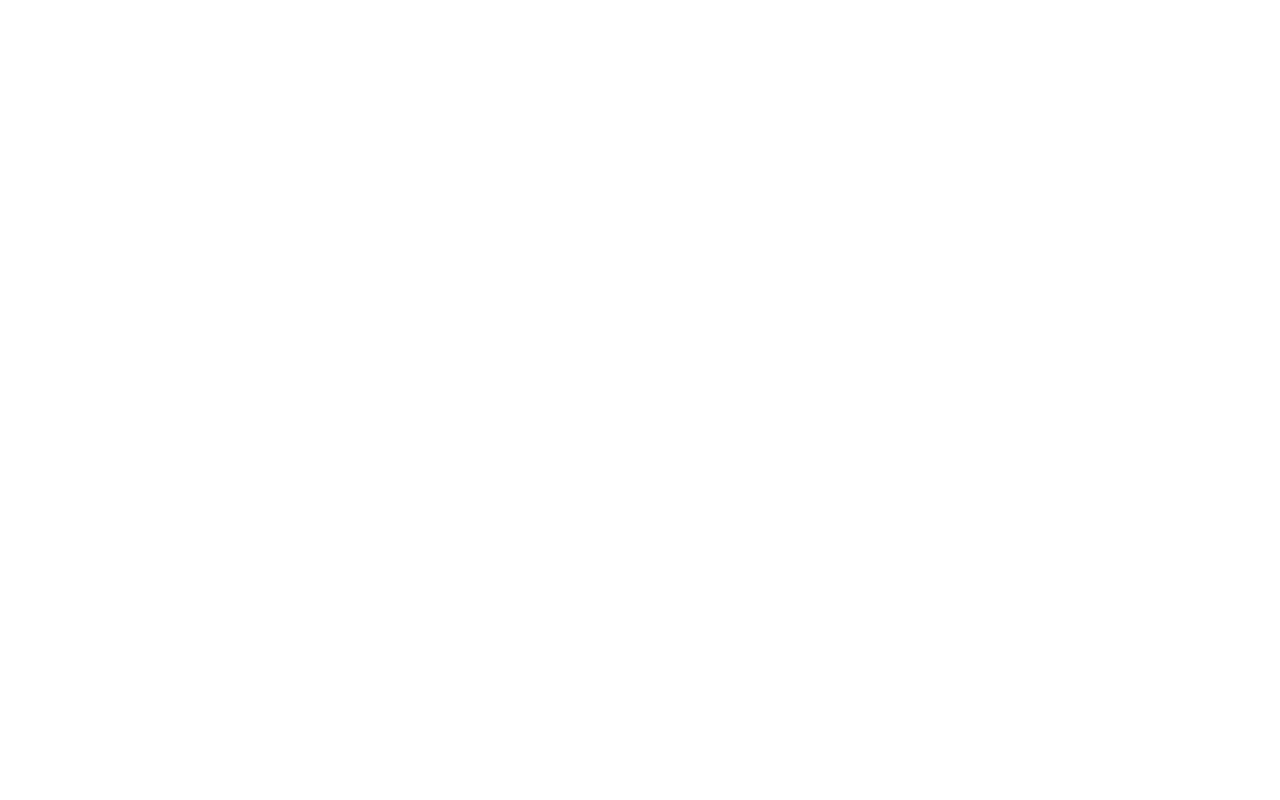
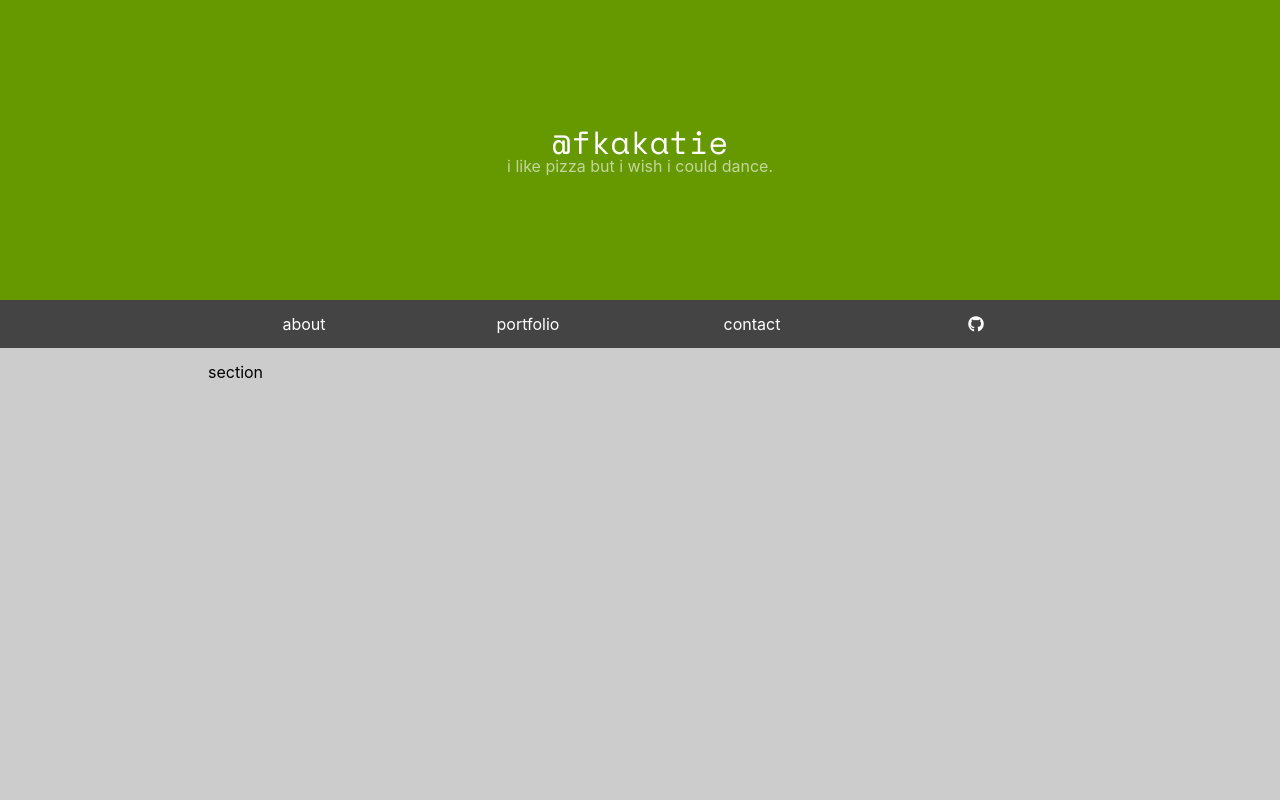
Before and after one commit to fkakatie/fkakatie.github.io, a plain HTML site: page index.html in a window 1280 px wide. Shown: the top 800 px of the page. Drawn offline with nearby package versions, Linux system fonts and the light colour scheme.

Commit message:
sticky nav and footer

```diff
--- a/assets/css/style.css
+++ b/assets/css/style.css
@@ -6,4 +6,149 @@ BASIC SETUP
 
 body, input, button, select, textarea {
     font-family: -apple-system, BlinkMacSystemFont, 'Segoe UI', Roboto, Oxygen, Ubuntu, Cantarell, 'Open Sans', 'Helvetica Neue', sans-serif;
+    font-size: 16px;
 }
+
+.container {
+    margin: 0 auto;
+    padding: 1em;
+    width: 70%;
+    max-width: 1200px;
+}
+
+::selection {
+    background: #222;
+    color: #fff;
+}
+
+/*
+==============================
+HEADER
+==============================
+*/
+
+header {
+    background: #690;
+    color: #fff;
+    height: 300px;
+    /* margin-bottom: 0.5em; */
+}
+
+header .container {
+    height: 300px;
+    display: flex;
+    flex-direction: column;
+    justify-content: center;
+    align-items: center;
+}
+
+header h1 {
+    font-family: 'Space Mono', monospace;
+    font-size: 2em;
+}
+
+header a {
+    color: #fff;
+    text-decoration: none;
+}
+
+header p {
+    opacity: 0.6;
+}
+
+/*
+==============================
+NAV BAR
+==============================
+*/
+
+.navbar {
+    background: #444;
+}
+
+.stickyNav {
+    position: fixed;
+    top: 0;
+    width: 100%;
+}
+
+.navbar .container {
+    padding: 0;
+}
+
+.navbar nav ul {
+    display: flex;
+}
+
+.navbar nav li {
+    flex: 1;
+    text-align: center;
+    display: flex;
+    justify-content: center;
+    align-items: center;
+    transition: all 0.5s;
+}
+
+.navbar nav a {
+    padding: 1em 0;
+    width: 100%;
+    text-decoration: none;
+    display: inline-block;
+    color: #fff;
+    text-transform: lowercase;
+}
+
+.navbar nav li:hover {
+    background: #690;
+}
+
+.logo {
+    max-width: 0;
+    overflow: hidden;
+    font-family: 'Space Mono', monospace;
+    font-weight: 700;
+    background: #333;
+    color: #690;
+}
+
+.stickyNav .logo {
+    max-width: 100%;
+}
+
+.social {
+    flex: 0.5;
+}
+
+/*
+==============================
+SECTION
+==============================
+*/
+
+section {
+    background-color: #ccc;
+    height: 800px;
+}
+
+/*
+==============================
+FOOTER
+==============================
+*/
+
+html {
+    position: relative;
+    min-height: 100%;
+}
+
+/* body {
+    margin-bottom: calc(76px + 1.5rem);
+} */
+
+footer {
+    width: 100%;
+    background: #444;
+    color: #fff;
+    position: absolute;
+    bottom: 0;
+}
--- a/assets/js/script.js
+++ b/assets/js/script.js
@@ -2,4 +2,31 @@ $(document).ready(function() {
 
     console.log('javascript file linked.');
 
+    var topnav = $('.navbar');
+    var navCoords = topnav.offset();
+
+    function stickyNav() {
+
+        console.log('stickyNav running');
+
+        console.log(navCoords.top);
+        console.log(window.scrollY);
+
+        if (window.scrollY >= navCoords.top) {
+
+            $('#wrapper').css('padding-top', '48px');
+
+            $('.navbar').addClass('stickyNav');
+
+        } else {
+
+            $('#wrapper').css('padding-top', '0px');
+
+            $('.navbar').removeClass('stickyNav');
+
+        }
+      }
+
+      $(window).on('scroll', stickyNav);
+
 });
--- a/index.html
+++ b/index.html
@@ -21,6 +21,64 @@
 
 <body>
 
+    <header>
+        <div class="container">
+
+            <h1>
+                <a href="#">@fkakatie</a>
+            </h1>
+
+            <p>
+                i like pizza but i wish i could dance.
+            </p>
+
+        </div>
+    </header>
+
+    <div class="navbar">
+        <div class="container">
+            <nav id="topNav">
+                <ul>
+                    <li class="logo">
+                        <a href="#">@fkakatie</a>
+                    </li>
+                    <li>
+                        <a href="#">About</a>
+                    </li>
+                    <li>
+                        <a href="#">Portfolio</a>
+                    </li>
+                    <li>
+                        <a href="#">Contact</a>
+                    </li>
+                    <li class="social">
+                        <a href="https://github.com/fkakatie" target="_blank"><i class="fab fa-github"></i></a>
+                    </li>
+                </ul>
+            </nav>
+        </div>
+    </div>
+
+<div id="wrapper">
+
+    <section>
+        <div class="container">
+
+            section
+
+        </div>
+    </section>
+
+    <footer>
+        <div class="container">
+
+            footer
+
+        </div>
+    </footer>
+
+</div>
+
 </body>
 
 <!-- JAVASCRIPT -->
```
